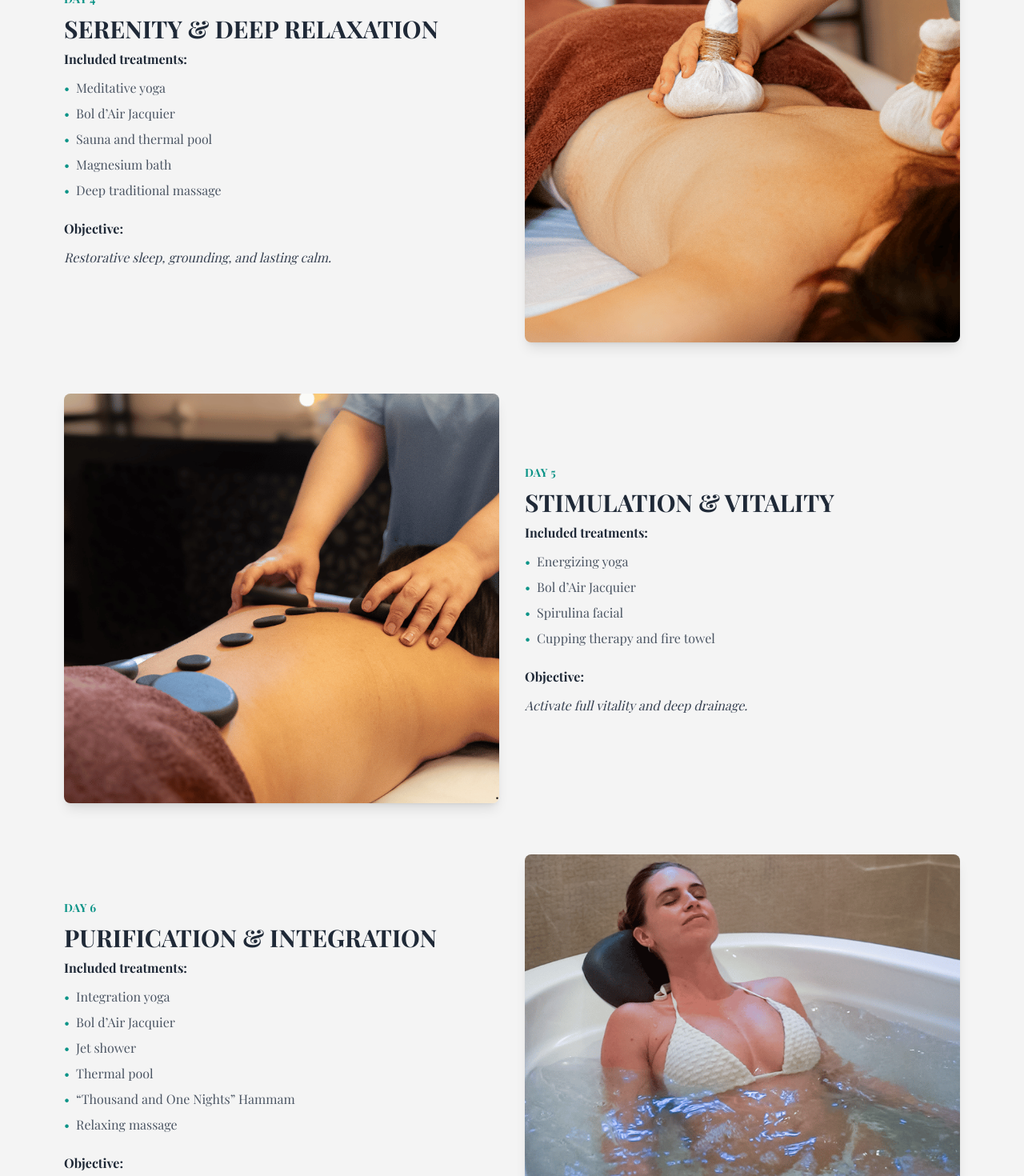
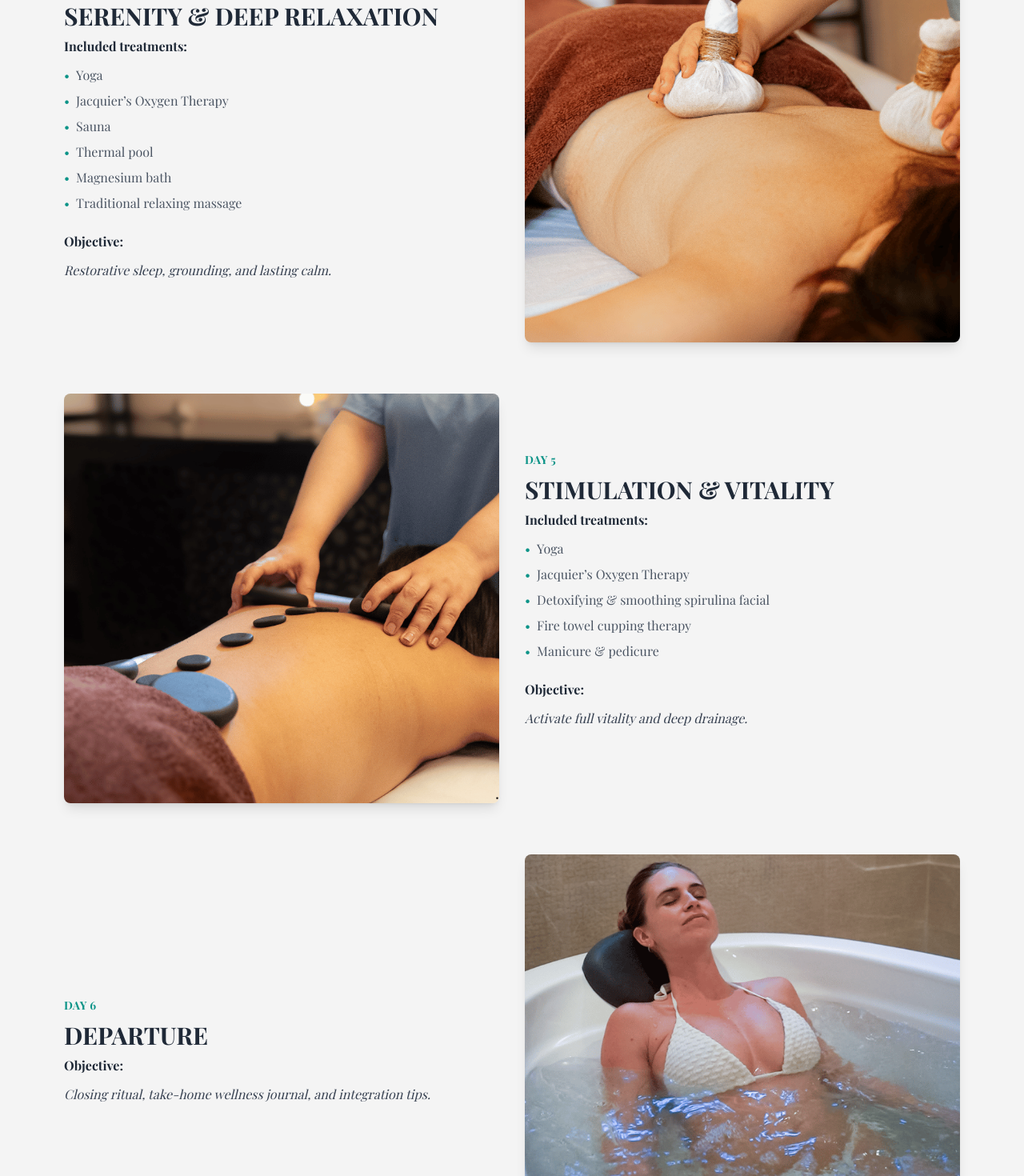
Before and after one commit to successproductions/hotel-thalasso-landing, a Next.js app: page /en/evasion-holistique-5-jours in a window 1280 px wide. Shown: the part 3460-4930 px from the top of the page at 80% size. Built offline with nearby package versions, Linux system fonts and the light colour scheme.

Commit message:
fix: update activities and descriptions in English and French translations for improved clarity and consistency in the program section

```diff
--- a/src/components/offer-5/ProgramsSection5.tsx
+++ b/src/components/offer-5/ProgramsSection5.tsx
@@ -7,7 +7,7 @@ import { useTranslations } from 'next-intl';
 export function ProgramsSection5() {
   const t = useTranslations('offer5.programSection');
 
-  const days = ['1', '2', '3', '4','5','6','7'];
+  const days = ['1', '2', '3', '4','5','6'];
 
   const dayImages = [
     '/images/IMG_2150 (1).png',
--- a/src/messages/en.json
+++ b/src/messages/en.json
@@ -400,7 +400,7 @@
           "Dry sauna",
           "Heated thermal pool",
           "Himalayan salt scrub",
-          "Salt detox massage"
+          "1001 Nights Moroccan hammam ritual"
         ],
         "objective": "Relax the nervous system, activate drainage, and prepare for transformation.",
         "ctaText": "ENTER THE UNIVERSE"
@@ -409,11 +409,11 @@
         "title": "Oxygenation & Regeneration",
         "description": "Today, the body regenerates deeply. Targeted treatments release tension and rebalance energy for total relaxation.",
         "activities": [
-          "Breathwork and energizing yoga",
-          "Bol d’Air Jacquier",
+          "Yoga",
+          "Jacquier’s Oxygen Therapy (Bol d’air)",
           "Jet shower",
           "Hydromassage bath",
-          "Algae wrap",
+          "Seaweed body wrap",
           "Affusion massage"
         ],
         "objective": "Stimulate cells, detox deeply, reconnect to your body.",
@@ -423,11 +423,12 @@
         "title": "Serenity & Deep Relaxation",
         "description": "The retreat is coming to an end, but the effects last well beyond these few days. You leave with a clearer mind, a relaxed body, and rebalanced energy.",
         "activities": [
-          "Meditative yoga",
-          "Bol d’Air Jacquier",
-          "Sauna and thermal pool",
+          "Yoga",
+          "Jacquier’s Oxygen Therapy",
+          "Sauna",
+          "Thermal pool",
           "Magnesium bath",
-          "Deep traditional massage"
+          "Traditional relaxing massage"
         ],
         "objective": "Restorative sleep, grounding, and lasting calm.",
         "ctaText": "ACCESS MY RETREAT"
@@ -436,29 +437,16 @@
         "title": "Stimulation & Vitality",
         "description": "A day to activate vitality and stimulate energy. Dynamic practices and targeted treatments to boost body and mind, and feel a new inner strength.",
         "activities": [
-          "Energizing yoga",
-          "Bol d’Air Jacquier",
-          "Spirulina facial",
-          "Cupping therapy and fire towel"
+          "Yoga",
+          "Jacquier’s Oxygen Therapy",
+          "Detoxifying & smoothing spirulina facial",
+          "Fire towel cupping therapy",
+          "Manicure & pedicure"
         ],
         "objective": "Activate full vitality and deep drainage.",
         "ctaText": "ACCESS MY RETREAT"
       },
       "6": {
-        "title": "Purification & Integration",
-        "description": "A day to purify the body and integrate all the benefits of the retreat. Integration practices, hammam, and treatments to leave aligned, soothed, and full of energy.",
-        "activities": [
-          "Integration yoga",
-          "Bol d’Air Jacquier",
-          "Jet shower",
-          "Thermal pool",
-          "“Thousand and One Nights” Hammam",
-          "Relaxing massage"
-        ],
-        "objective": "Anchor the benefits, leave regenerated and reprogrammed.",
-        "ctaText": "ACCESS MY RETREAT"
-      },
-      "7": {
         "title": "Departure",
         "description": "It's time to leave. You go home with practical tools to prolong the benefits, renewed energy, and deep serenity.",
         "activities": [],
```
Also changed, not shown: src/messages/fr.json.
